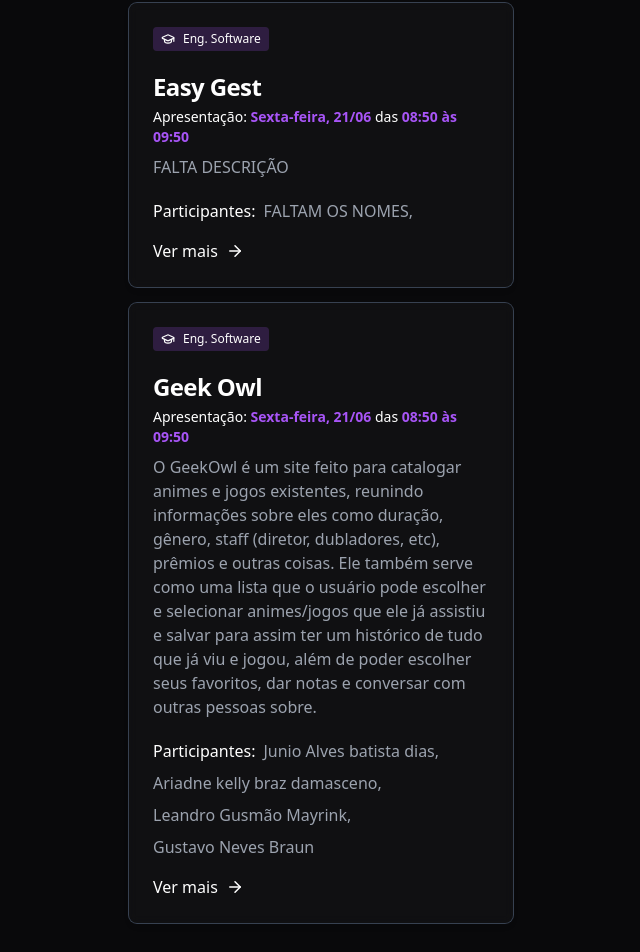
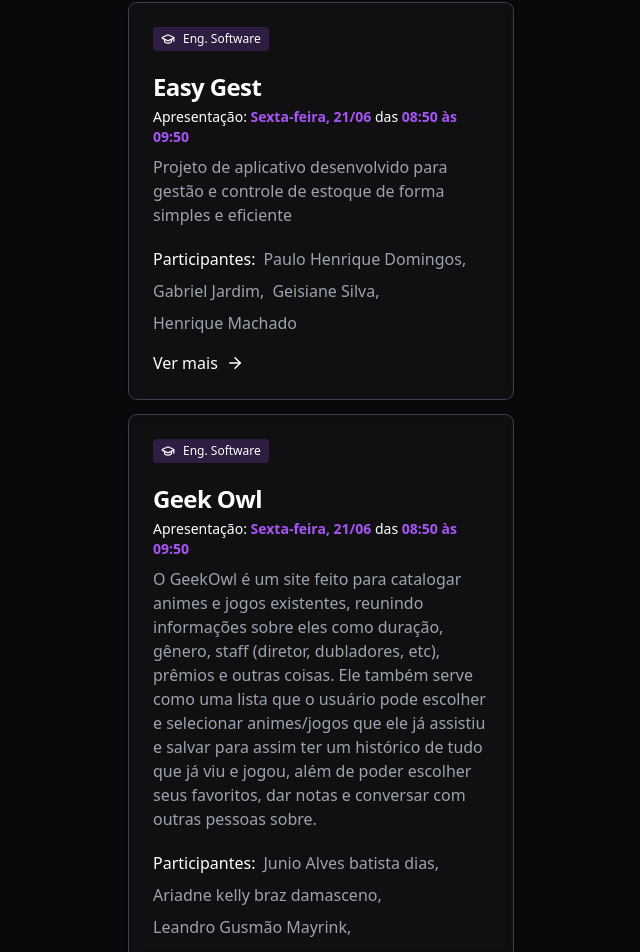
Before and after one commit to rodrigueslucas062/exp-una, a Next.js app: page /apresentacoes in a window 1280 px wide. Shown: the part 1137-2089 px from the top of the page, without its empty margins (639-1279 px from the left). Built offline with nearby package versions, Linux system fonts and the light colour scheme; what tailwindcss-animated would draw is missing.

Commit message:
💬Add text and literals

```diff
--- a/src/components/apresentacoes/ListaApresentacoes.js
+++ b/src/components/apresentacoes/ListaApresentacoes.js
@@ -38,9 +38,12 @@ const ApresentacoesInfoEngSoft = [
     titulo: "Easy Gest",
     unidadeCurricular: "Eng. Software",
     descricao:
-    "FALTA DESCRIÇÃO",
+    "Projeto de aplicativo desenvolvido para  gestão e controle de estoque de forma simples e eficiente",
     integrantes: [
-      "FALTAM OS NOMES,",
+      "Paulo Henrique Domingos,",
+      "Gabriel Jardim,",
+      "Geisiane Silva,",
+      "Henrique Machado",
     ],
     hora: "08:50 às 09:50",
     dia: "Sexta-feira, 21/06"
```
